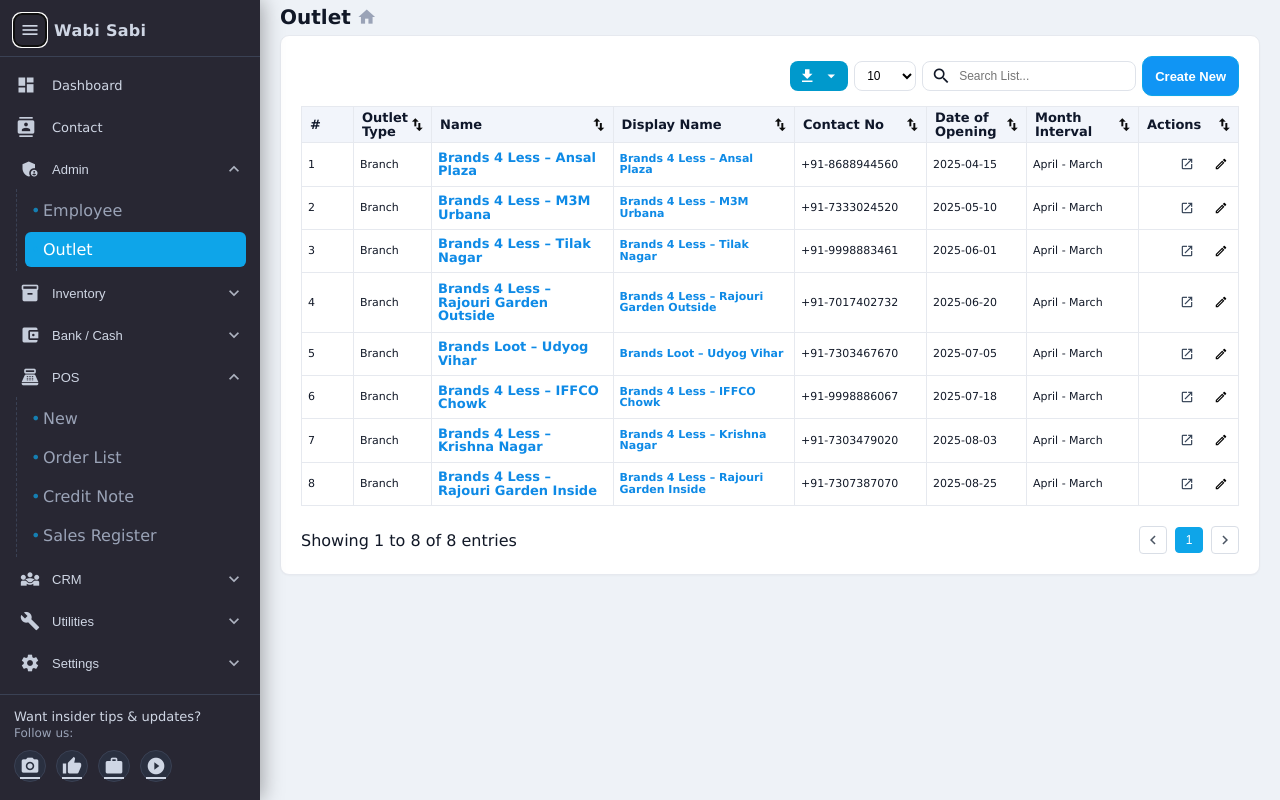
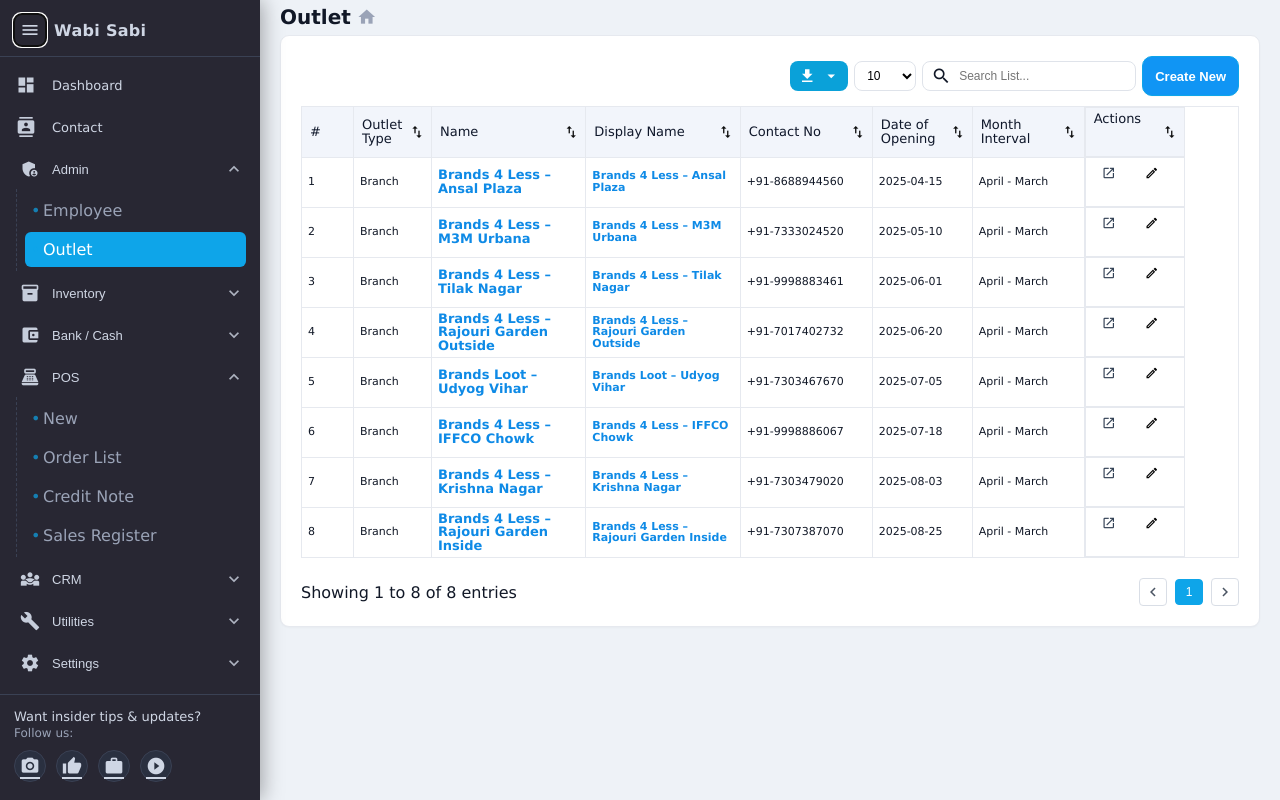
Before and after one commit to wabisabiit/Wabi-Sabi-ERP-Project, a React (Vite) app in the folder wabi_sabi_frontend/: page /admin/outlet in a window 1280 px wide. Built offline with nearby package versions, Linux system fonts and the light colour scheme.

Commit message:
Ranjit employee, outlet css done Morning commit

```diff
--- a/wabi_sabi_frontend/src/components/EmployeePage.jsx
+++ b/wabi_sabi_frontend/src/components/EmployeePage.jsx
@@ -507,7 +507,7 @@
                         onClick={() => toggleStatus(r.id)}
                         aria-label="Toggle status"
                       >
-                        <img src={ToggleStatusIcon} alt="toggle status" className="ico-img" />
+
                       </button>
                     </td>
                   </tr>
--- a/wabi_sabi_frontend/src/styles/EmployeePage.css
+++ b/wabi_sabi_frontend/src/styles/EmployeePage.css
@@ -64,7 +64,7 @@
 .btn .material-icons{ font-size:18px; }
 .btn.filter{ background:#0ea5e9; border-color:#0ea5e9; color:#fff; }
 .btn.filter .material-icons{ color:#fff !important; }
-.btn.primary{ background:#0284c7; border-color:#0284c7; color:#fff; font-weight:600; }
+.btn.primary{ background:#0ea5e9; border-color:#0ea5e9; color:#fff; font-weight:600; }
 
 /* ===== Search ===== */
 .emp-search{
@@ -203,7 +203,7 @@
 /* Actions */
 .col-sr{ width:46px; }
 .col-status{ width:132px; }
-.col-actions{ width:116px; white-space:nowrap; }
+.col-actions{ width:900px; white-space:nowrap; display: grid; grid-template-columns: repeat(2,1fr);}
 .ico{
   width:28px; height:28px; display:inline-grid; place-items:center;
   background:#fff; border:1px solid #d9dee6; border-radius:4px; margin-right:6px; cursor:pointer;
@@ -237,3 +237,5 @@
 
 /* Actions column thoda चौड़ा क्योंकि नया आइकन जोड़ दिया है */
 .col-actions{ width:140px; }
+
+.btn.primary{ background:#0ea5e9; border-color:#0ea5e9; color:#fff; font-weight:600; }
--- a/wabi_sabi_frontend/src/styles/OutletPage.css
+++ b/wabi_sabi_frontend/src/styles/OutletPage.css
@@ -26,7 +26,7 @@
 
 .out-export{ position:relative; }
 .btn-export{ height:30px; padding:0 8px; display:inline-flex; align-items:center; gap:6px;
-  border:0; border-radius:8px; background:#09c; color:#fff; font-weight:700; cursor:pointer; }
+  border:0; border-radius:8px; background:#0aa1d9; color:#fff; font-weight:700; cursor:pointer; }
 .btn-export .material-icons{ font-size:18px; line-height:1; color:#fff; }
 .btn-export:hover{ background:#0aa1d9; }
 
@@ -49,7 +49,7 @@
   position:relative;
   background:#f2f5fb;
   color:#0f172a;
-  font-weight:700;
+  font-weight:500;
   font-size:11.5px;
   text-align:left;
   padding:4px 22px 4px 8px; /* space for icon */
@@ -81,7 +81,7 @@
 .col-cno{ width:132px; }
 .col-year{ width:100px; }
 .col-month{ width:112px; }
-.col-actions{ width:142px; text-align:right; }
+.col-actions{ width:142px; text-align:right; height: 50px; }
 
 /* links */
 .out-link{ color:#0e8ae6; font-weight:700; text-decoration:none; }
```
